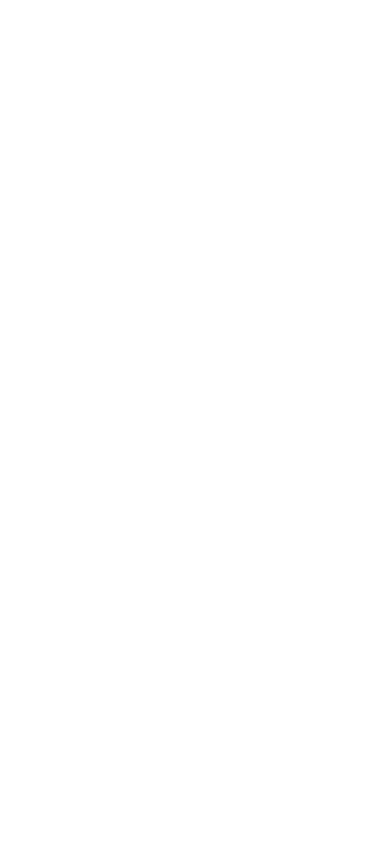
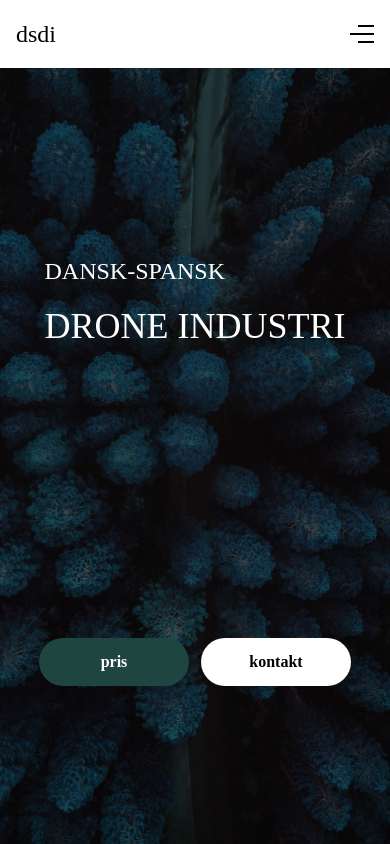
Before and after one commit to kgni/dsdi, a plain HTML site: page index.html in a window 390 px wide. Drawn offline with Linux system fonts and the light colour scheme.

Commit message:
create frontpage, add html and css for mobile

```diff
--- /dev/null
+++ b/css/style.scss
@@ -0,0 +1,133 @@
+/* GENERAL STYLES */
+
+.logo {
+	font-size: 2.4rem;
+}
+
+.break {
+	display: block;
+}
+
+.blur {
+	height: 100%;
+	width: 100%;
+	position: absolute;
+	backdrop-filter: hue-rotate(120deg);
+	background: rgba(0, 0, 0, 0.7);
+	z-index: -1;
+}
+
+h1 {
+	font-size: 4.8rem;
+	color: #fff;
+	text-transform: uppercase;
+}
+
+.btn-primary,
+.btn-secondary {
+	display: inline-block;
+	padding: 1.2rem 3.6rem;
+	text-decoration: none;
+	font-size: 1.6rem;
+	border-radius: 100000px;
+	font-weight: bold;
+}
+
+.btn-primary {
+	background: #fff;
+	color: #000;
+}
+.btn-secondary {
+	background: #1e4540;
+	color: #fff;
+}
+
+/* HERO */
+.hero {
+	min-height: 100vh; /* Fallback for browsers that do not support Custom Properties */
+	height: calc(var(--vh, 1vh) * 100);
+	position: relative;
+	display: flex;
+	flex-direction: column;
+}
+
+.hero-img {
+	position: absolute;
+	z-index: -1;
+	height: 100%;
+	width: 100%;
+	object-fit: cover;
+}
+
+/* Nav */
+
+.main-header {
+	background-color: #fff;
+	padding: 1.6rem;
+}
+.main-nav {
+	display: flex;
+	justify-content: space-between;
+	align-items: center;
+	ul {
+		display: none;
+	}
+
+	.burger {
+		display: flex;
+		flex-direction: column;
+		gap: 0.6rem;
+		cursor: pointer;
+
+		div {
+			background-color: #000;
+			height: 2px;
+			width: 2.4rem;
+			align-self: flex-end;
+
+			&:first-child,
+			&:last-child {
+				width: 1.6rem;
+			}
+		}
+	}
+}
+
+// HERO CONTENT
+
+.hero-content {
+	display: flex;
+	flex-direction: column;
+	align-items: center;
+	flex-grow: 1;
+	padding: 1.6rem;
+}
+
+.hero-title {
+	display: flex;
+	flex-grow: 1;
+	align-items: center;
+
+	.h1-top {
+		font-size: 2.4rem;
+	}
+	.h1-bot {
+		font-size: 3.6rem;
+	}
+}
+
+.hero-buttons {
+	display: flex;
+	gap: 1.2rem;
+	flex-grow: 1;
+	align-items: center;
+}
+
+.hero-buttons * {
+	display: flex;
+	align-items: center;
+	justify-content: center;
+	flex-direction: column;
+
+	width: 150px;
+}
--- a/index.html
+++ b/index.html
@@ -9,6 +9,38 @@
 		<link rel="stylesheet" href="/css/style.css" />
 	</head>
 	<body>
+		<section class="hero">
+			<img class="hero-img" src="/assets/img/hero.jpg" alt="" />
+			<div class="blur"></div>
+			<header class="main-header">
+				<nav class="main-nav">
+					<div class="logo">dsdi</div>
+					<ul>
+						<li><a href="/">Hjem</a></li>
+						<li><a href="/">Om os</a></li>
+						<li><a href="/">Priser</a></li>
+						<li><a href="/">Kontakt</a></li>
+					</ul>
+					<div class="burger">
+						<div></div>
+						<div></div>
+						<div></div>
+					</div>
+				</nav>
+			</header>
+			<section class="hero-content">
+				<div class="hero-title">
+					<h1>
+						<span class="h1-top">Dansk-Spansk</span
+						><span class="h1-bot break">Drone industri</span>
+					</h1>
+				</div>
+				<div class="hero-buttons">
+					<a href="/" class="btn-secondary">pris</a>
+					<a href="/" class="btn-primary">kontakt</a>
+				</div>
+			</section>
+		</section>
 		<script src="/js/viewportfix.js"></script>
 		<script src="/js/main.js"></script>
 	</body>
```
Also changed, not shown: assets/img/hero.jpg (added), css/style.css, 1 other file.
